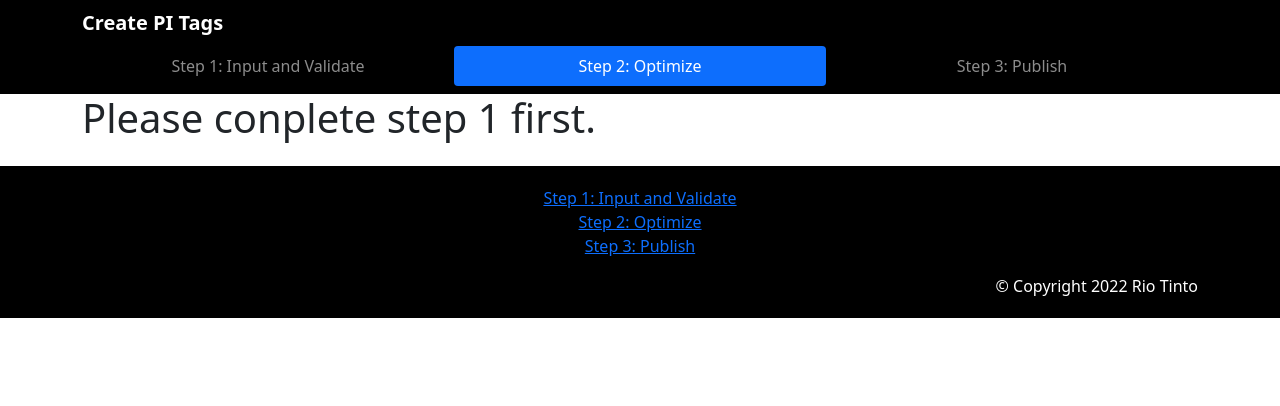
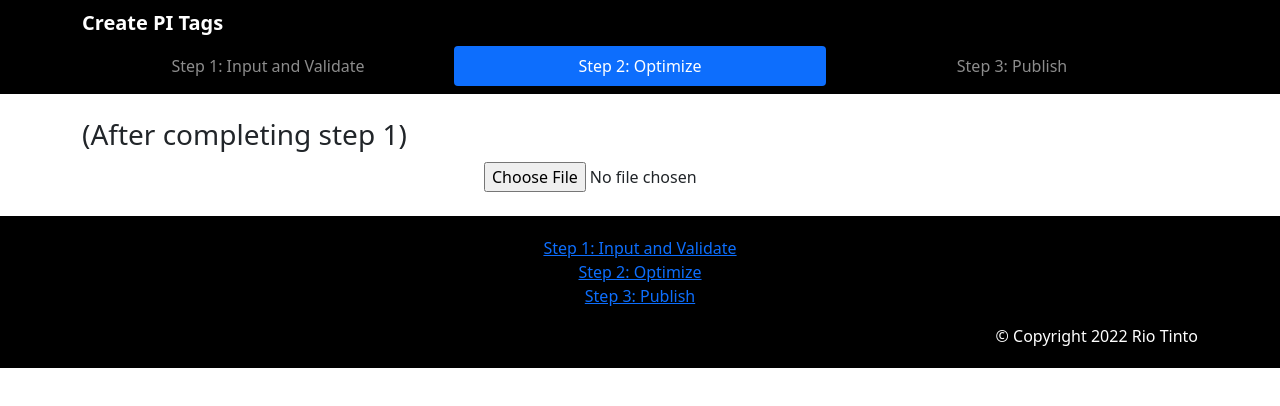
Before and after one commit to xingl213/pi_tag_creation, a React (Create React App) app: page /step2 in a window 1280 px wide. Shown: the top 406 px of the page. Built offline with nearby package versions, Linux system fonts and the light colour scheme.

Commit message:
reformatted step 2: added upload box

```diff
--- a/src/components/Step2.js
+++ b/src/components/Step2.js
@@ -1,14 +1,54 @@
-import React, { Component } from 'react';
+import React, { useState } from 'react';
+import Papa from "papaparse";
 
-class Step2 extends Component {
+function Step2() {
 
-	render() {
-		return(
-			<div className="container">
-				<h1>Please conplete step 1 first.</h1>
-			</div>
-		);
-	}
+  const [parsedData, setParsedData] = useState([]);
+  const [tableRows, setTableRows] = useState([]);
+  const [values, setValues] = useState([]);
+
+  const changeHandler = (event) => {
+    // Passing file data (event.target.files[0]) to parse using Papa.parse
+    Papa.parse(event.target.files[0], {
+      header: true,
+      skipEmptyLines: true,
+      complete: function (results) {
+        const rowsArray = [];
+        const valuesArray = [];
+
+        // Iterating data to get column name and their values
+        results.data.map((d) => {
+          rowsArray.push(Object.keys(d));
+          valuesArray.push(Object.values(d));
+        });
+
+        // Parsed Data Response in array format
+        setParsedData(results.data);
+
+        // Filtered Column Names
+        setTableRows(rowsArray[0]);
+
+        // Filtered Values
+        setValues(valuesArray);
+      },
+    });
+  };
+
+  return (
+    <div className="container">
+    	<br/>
+    	<h3>(After completing step 1)</h3>
+
+      {/* File Uploader */}
+      <input
+        type="file"
+        name="file"
+        onChange={changeHandler}
+        accept=".csv"
+        style={{ display: "block", margin: "10px auto" }}
+      />
+    </div>
+  );
 }
 
 export default Step2;
--- a/src/components/Step3.js
+++ b/src/components/Step3.js
@@ -51,8 +51,7 @@ function Step3() {
   return (
     <div className="container">
     	<br/>
-    	<h3>Please publish after completing step 2</h3>
-    	<br/>
+    	<h3>(After completing step 2)</h3>
 
       {/* File Uploader */}
       <input
@@ -62,7 +61,6 @@ function Step3() {
         accept=".csv"
         style={{ display: "block", margin: "10px auto" }}
       />
-      <br/>
 
 			<Button onClick={handlePublish}>Publish</Button>
 
```
